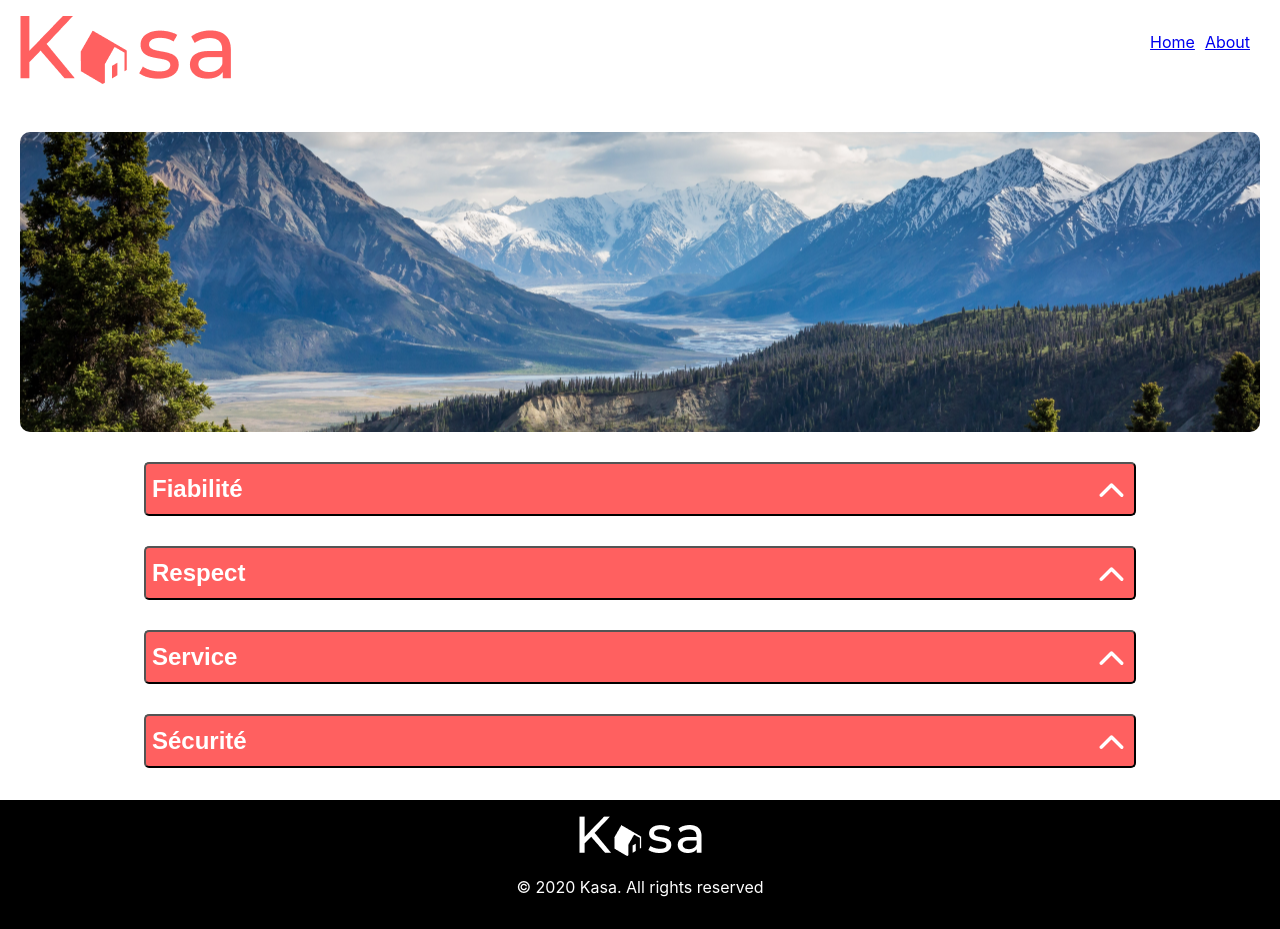
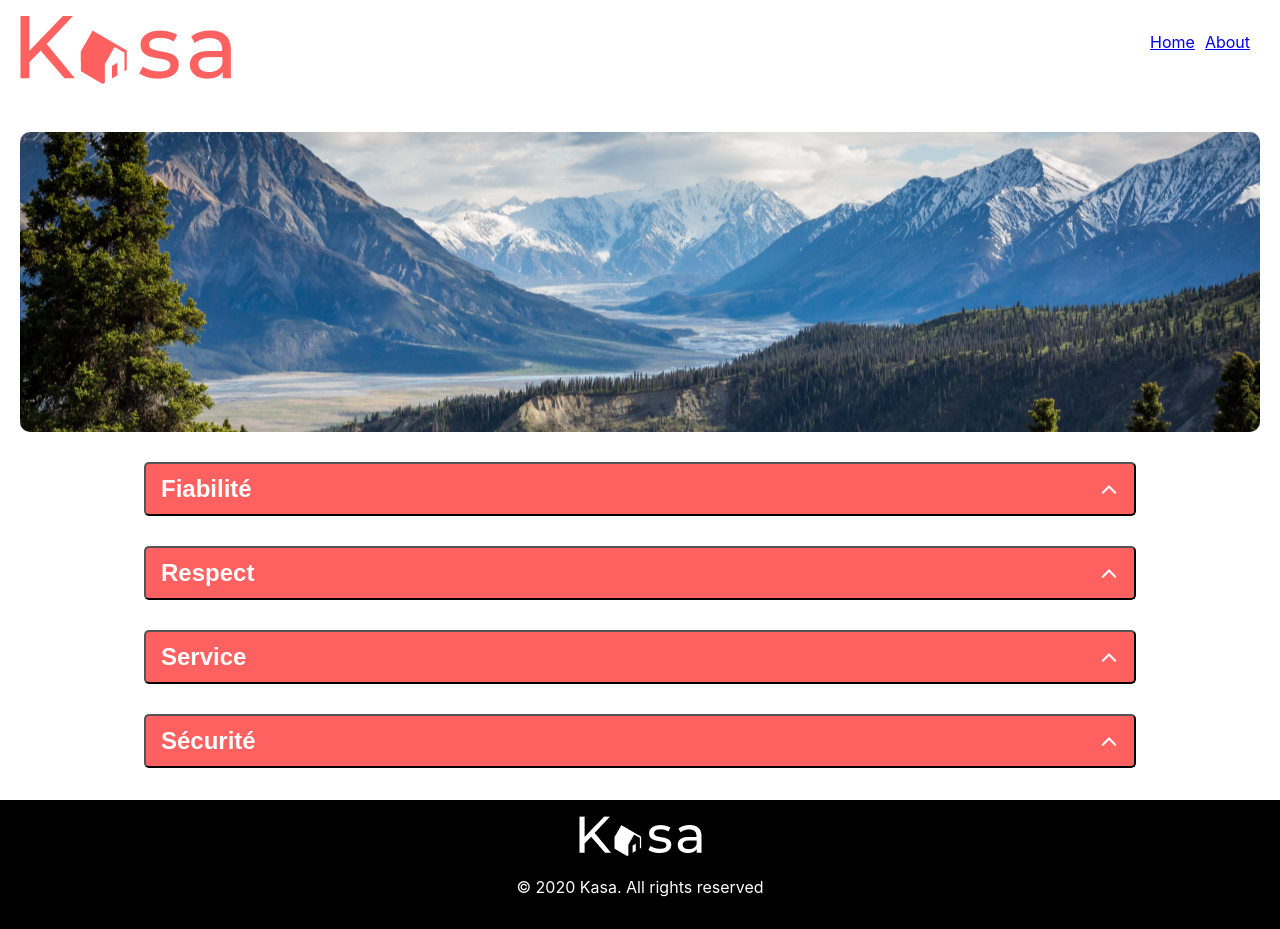
Before and after one commit to Benjibjt/kasa, a React (Create React App) app in the folder frontend/: page /about in a window 1280 px wide. Built offline with nearby package versions, Linux system fonts and the light colour scheme.

Commit message:
Ajout animation CSS sur arrowIcon

```diff
--- a/frontend/src/components/CustomCollapse.js
+++ b/frontend/src/components/CustomCollapse.js
@@ -1,4 +1,5 @@
 import React, { useState } from 'react';
+import styles from '../styles/CustomCollapse.module.css';
 
 function CustomCollapse({ children, buttonContent, buttonStyle }) {
     const [isCollapsed, setIsCollapsed] = useState(false);
@@ -11,7 +12,11 @@ function CustomCollapse({ children, buttonContent, buttonStyle }) {
         <div>
             <button className={buttonStyle} onClick={toggleCollapse}>
                 {buttonContent || (isCollapsed ? "Masquer" : "Afficher")} {/* Valeur par défaut */}
-                <img src="/assets/arrow_back.svg" alt="Flèche" className="arrow-icon" />
+                <img
+                    src="/assets/arrow_back.svg"
+                     alt="Flèche"
+                    className={`${styles.arrowIcon} ${isCollapsed ? styles.rotated : ""}`}
+                />
             </button>
             {isCollapsed && <div>{children}</div>}
         </div>
--- a/frontend/src/styles/About.module.css
+++ b/frontend/src/styles/About.module.css
@@ -15,6 +15,7 @@
   gap: 30px;
 }
 
+/* Style du bouton avec flèche */
 .aboutcollapse {
   display: flex;
   justify-content: space-between;
@@ -28,4 +29,14 @@
   font-weight: 700;
   font-size: 24px;
   text-align: left;
+  padding: 0 15px;
+  cursor: pointer;
+  position: relative;
 }
+
+
+
+/* Optionnel : Ajouter un survol de bouton */
+.aboutcollapse:hover {
+  background-color: #e04f4f; /* Teinte plus foncée au survol */
+}
--- /dev/null
+++ b/frontend/src/styles/CustomCollapse.module.css
@@ -0,0 +1,12 @@
+/* Flèche à droite du bouton */
+.arrowIcon {
+    margin-left: 10px; /* Espacement entre le texte et l'icône */
+    transition: transform 0.3s ease; /* Animation douce pour la rotation */
+    width: 20px;
+    height: 20px;
+  }
+
+  /* Classe qui applique la rotation de 180 degrés lorsque la section est dépliée */
+.rotated {
+    transform: rotate(180deg); /* Rotation de 180° */
+  }
```
Also changed, not shown: frontend/src/pages/About.js (indentation only).
